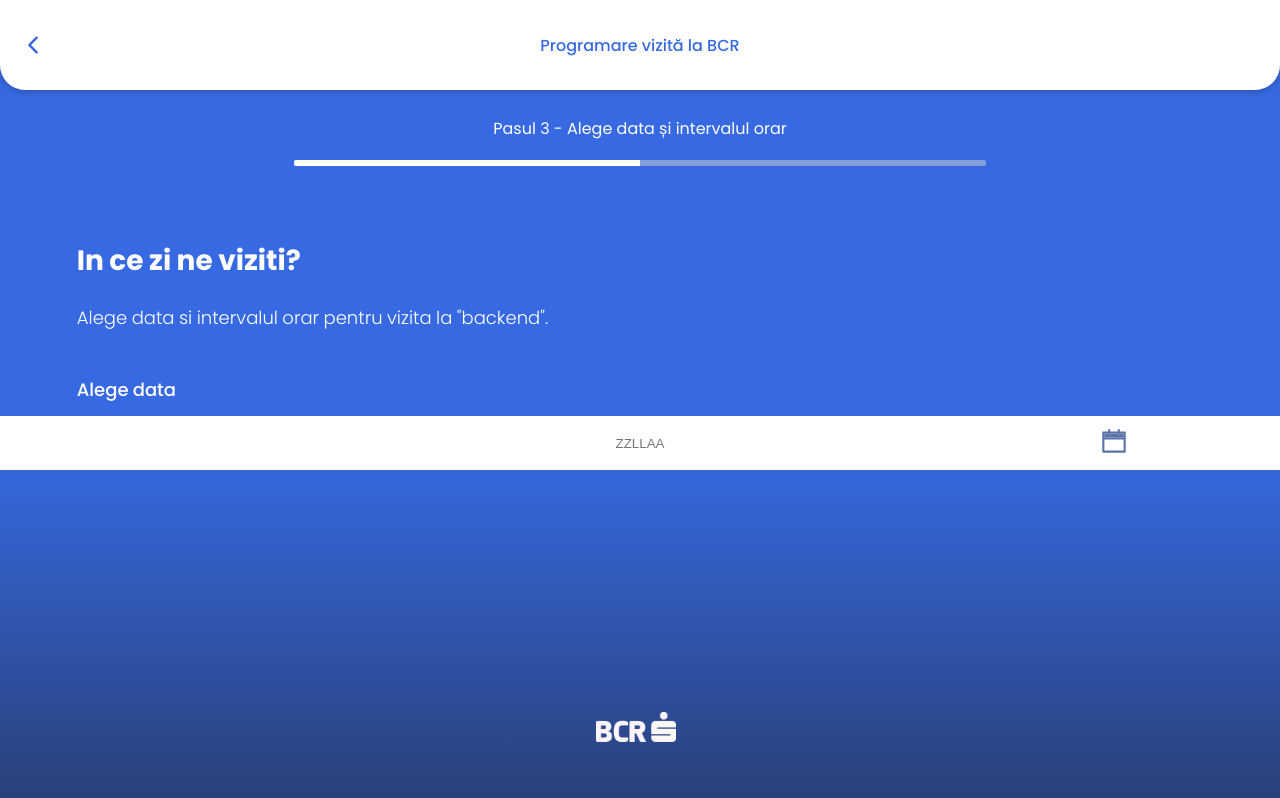
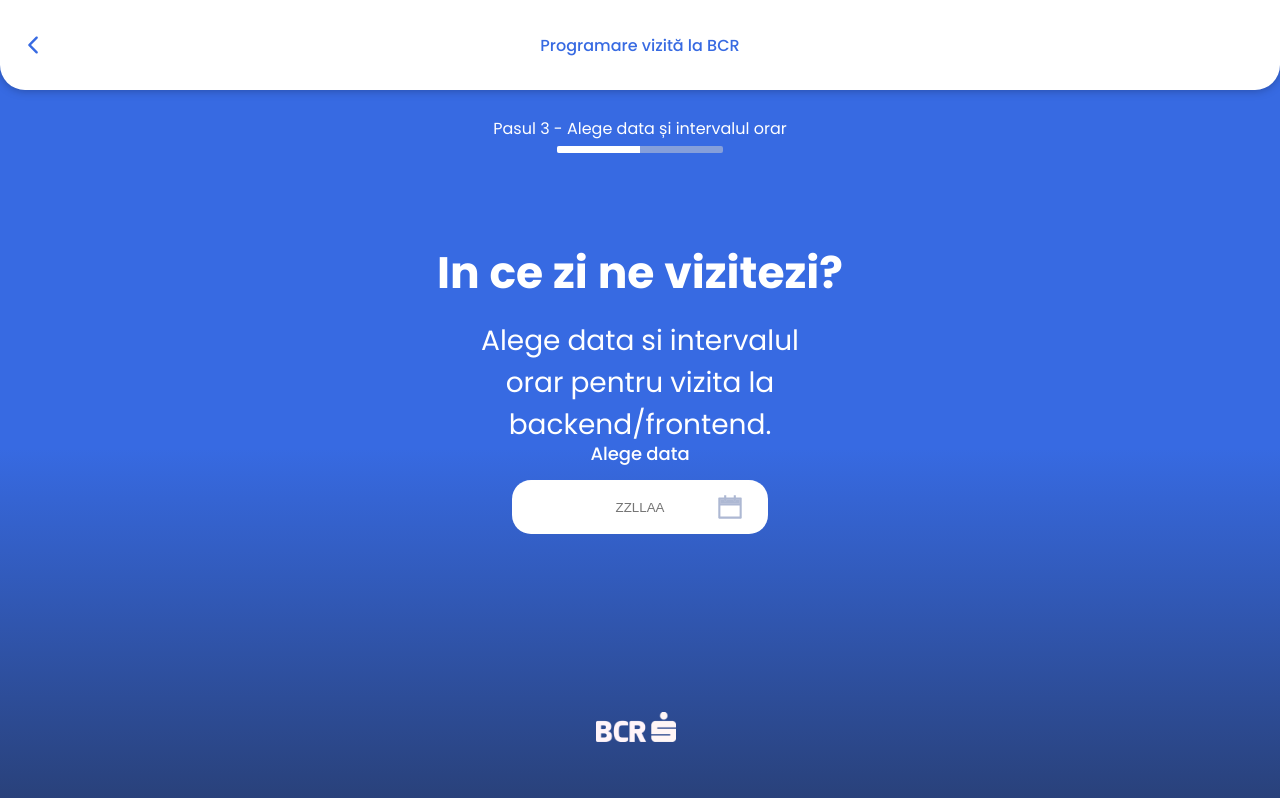
Before and after one commit to andreiv03/bcr-scheduling-page, a Next.js app: page / in a window 1280 px wide. Built offline with nearby package versions, Linux system fonts and the light colour scheme.

Commit message:
Calendar Page Desktop Part 1

```diff
--- a/components/step3/center-text.tsx
+++ b/components/step3/center-text.tsx
@@ -3,10 +3,10 @@
 const CenterTextStep3: React.FC = () => {
   return (
     <main className={styles["title-message"]}>
-      <p className={styles["header-step3"]}>In ce zi ne viziti?</p>
+      <p className={styles["header-step3"]}>In ce zi ne vizitezi?</p>
       <p className={styles["header-description-step3"]}>
       Alege data si intervalul orar pentru
-vizita la "{"backend"}".
+vizita la {"backend"}/{"frontend"}.
       </p>
     </main>
   );
--- a/styles/components/center-text.module.scss
+++ b/styles/components/center-text.module.scss
@@ -46,7 +46,7 @@
     top:calc(38%);
 }
 @media only screen and (min-width:778px){
-        .header{
+        .header,.header-step3{
     width: 100%;
     left:50%;
     align-items: center;
@@ -80,7 +80,7 @@
             text-align: center;
                 }
 
-        .header-description {
+        .header-description,.header-description-step3 {
             top:calc(47%);
             font-weight: 400;
             width: 44%;
@@ -90,6 +90,10 @@
             justify-content: center;
             text-align: center;
                 }
+                .header-description-step3{
+                    top:calc(40%);
+                    width: 28%;
+                }
 
 
     }
--- a/styles/components/search-bar.module.scss
+++ b/styles/components/search-bar.module.scss
@@ -85,7 +85,7 @@
     background-color: rgba($color: white, $alpha: 1);
 }
 @media only screen and (min-width:778px){
-    .search-bar{
+    .search-bar,.search-bar-step3{
         width: 92%;
         left: 82%;
         transform: translateX(-50%);
@@ -99,7 +99,7 @@
         font-size: 18px;
 
     }
-    .input-bar{
+    .input-bar,.input-bar-step3{
         top:72%;
         width:28.5%;
         left:36%;
@@ -120,13 +120,13 @@
     }
 
 
-    .input-type{
+    .input-type,.input-type-step3{
         width:42%;
         height: 52px;
         justify-content: center;
         text-align: center;
     }
-    .search-loop{
+    .search-loop,.search-loop-step3{
         top:73.5%;
         left:56.5%;
 
@@ -137,6 +137,21 @@
         justify-content: center;
         display: flex;
         align-items: center;
+    }
+    .input-bar-step3{
+        width:20%;
+        left:40%;
+        top:calc(60%);
+    }
+    .search-bar-step3{
+        text-align: center;
+        left:50%;
+        justify-content: center;
+        top:calc(55%);
+    }
+    .search-loop-step3{
+        left:52%;
+        top:calc(61.5%);
     }
 
 
--- a/styles/components/step-2.module.scss
+++ b/styles/components/step-2.module.scss
@@ -62,7 +62,7 @@
             white-space: nowrap;
 
     }
-        .step-bar{
+        .step-bar,.step-bar-3{
             left: 41%;
             top:18.3%;
             width:18%;
@@ -90,6 +90,11 @@
             border-bottom-left-radius: 2px;
 
         }
+        .step-bar-3{
+            width:13%;
+            left:43.5%;
+        }
+
 
     }
 
```
